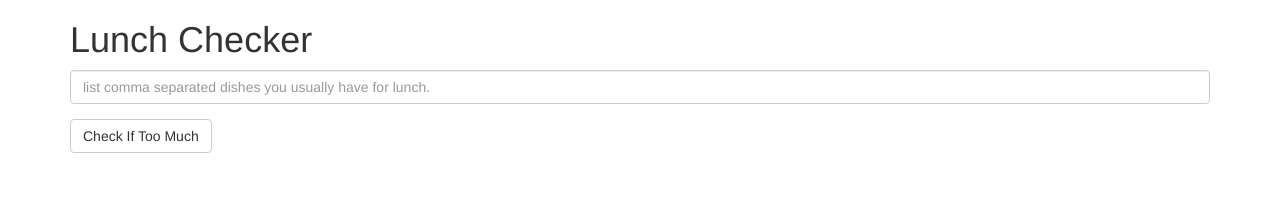
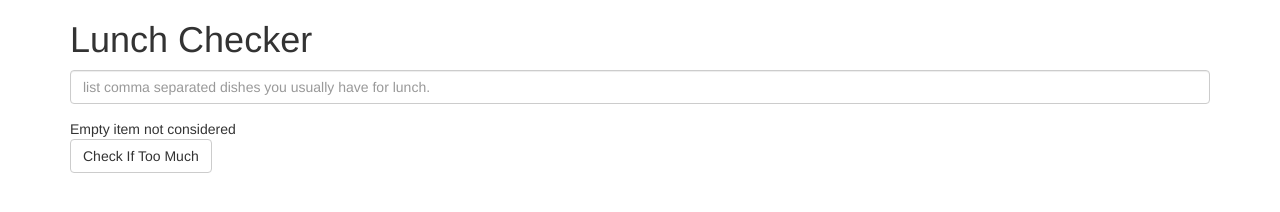
Before and after one commit to sumananjeya/coursera-angular-project, a plain HTML site: page module1-solution/index.html in a window 1280 px wide. Drawn offline with nearby package versions, Linux system fonts and the light colour scheme.

Commit message:
Add empty item

```diff
--- a/module1-solution/index.html
+++ b/module1-solution/index.html
@@ -21,6 +21,7 @@
                        class="form-control"
                        ng-style="outputIndicator">
             </div>
+            <div>Empty item not considered</div>
             <div class="form-group">
                 <button class="btn btn-default" ng-click="checkLunch()">Check If Too Much</button>
             </div>
```
